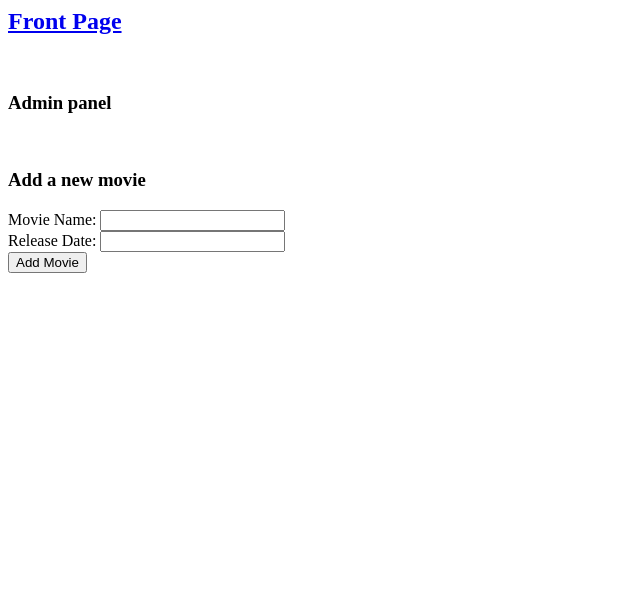
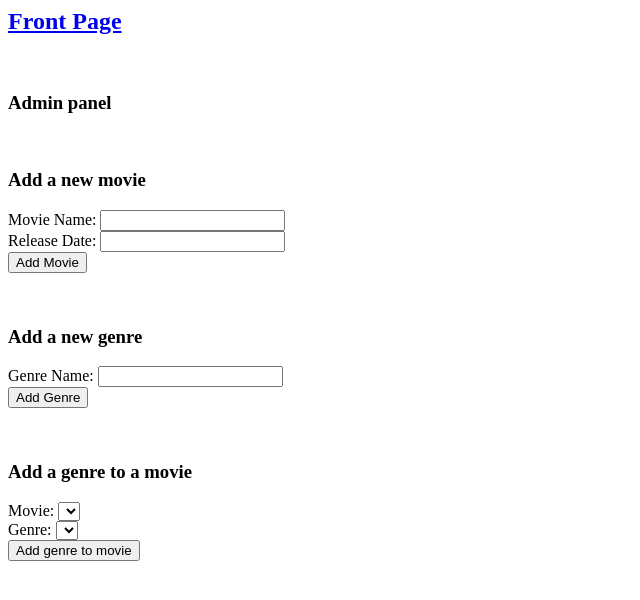
Before and after one commit to anleik/Movieapp, a Flask app: template templates/admin.html in a window 1280 px wide. Shown: the top 600 px of the page, without its empty margins (0-640 px from the left). Run offline with Flask 3, Linux system fonts and the light colour scheme; the template is opened without the code that fills it, so the values that code supplies are empty; the visitor is signed in with stand-in values (Sample User, id 1).

Commit message:
Added admin features add genre and link genre to movie

```diff
--- a/templates/admin.html
+++ b/templates/admin.html
@@ -18,11 +18,34 @@
     <br>
     <button type="submit">Add Movie</button>
 </form>
+<br>
+<h3>Add a new genre</h3>
+<form method="POST" action="{{ url_for('add_genre') }}">
+    <label for="genre_name">Genre Name:</label>
+    <input type="text" id="genre_name" name="genre_name" required>
+    <br>
+    <button type="submit">Add Genre</button>
+</form>
+<br>
 
-
-
-
-
+<h3>Add a genre to a movie</h3>
+<form method="POST" action="{{ url_for('link_genre') }}">
+    <label for="movie_id">Movie:</label>
+    <select id="movie_id" name="movie_id" required>
+        {% for movie in movies %}
+            <option value="{{ movie.id }}">{{ movie.name }}</option>
+        {% endfor %}
+    </select>
+    <br>
+    <label for="genre_id">Genre:</label>
+    <select id="genre_id" name="genre_id" required>
+        {% for genre in genres %}
+            <option value="{{ genre.id }}">{{ genre.name }}</option>
+        {% endfor %}
+    </select>
+    <br>
+    <button type="submit">Add genre to movie</button>
+</form>
 
 
 {% endif %}
```
Also changed, not shown: movies.py (+22 -0 lines), routes.py (+35 -5 lines), README.md.
